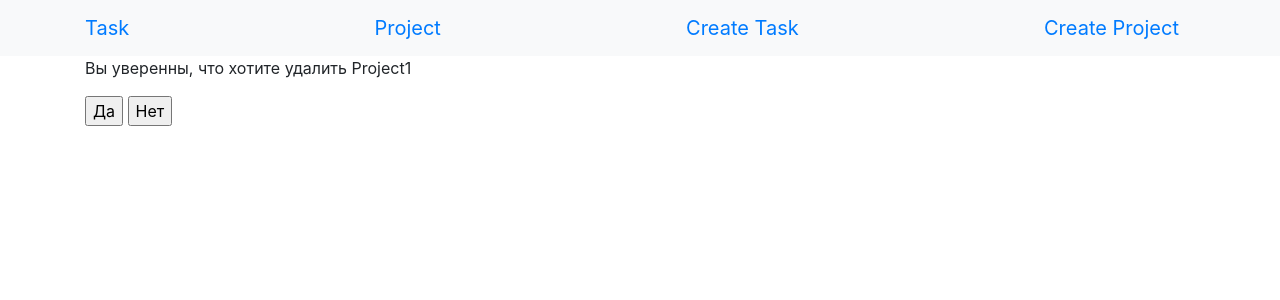
After one commit to KimLeoVal/hw49, a Django app: page /projects/1/delete/ in a window 1280 px wide. The commit adds this page. Shown: the top 300 px of the page. Run offline with Django 4.2, Linux system fonts and the light colour scheme; data comes from the database, SQL or seed files in the repository; some libraries are stand-ins or nearby versions.

Commit message:
переписал удаление проэкта  с использованием DeleteView

```diff
--- /dev/null
+++ b/webapp/templates/for_project/delete.html
@@ -0,0 +1,10 @@
+{%  extends 'base.html' %}
+{% block content %}
+
+    <p>Вы уверенны, что хотите удалить {{ project.title }}</p>
+    <form action="" method="POST">
+    {%  csrf_token %}
+        <input name="Yes" type="submit" value="Да"/>
+        <input name="No" type="submit" value="Нет"/>
+    </form>
+{%  endblock %}
--- a/webapp/templates/for_project/project.html
+++ b/webapp/templates/for_project/project.html
@@ -12,6 +12,9 @@
     <a href="{% url 'CreateProjectTask' project.pk %}">Создать задачу</a>
     <br>
     <a href="{% url 'UpdateProject' project.pk %}">Изменить проект</a>
+    <br>
+    <a href="{% url 'DeleteProject' project.pk %}">Удалить проект</a>
+
 
         {% if is_paginated %}
         {% include "partial/pagination.html" %}
--- a/webapp/urls.py
+++ b/webapp/urls.py
@@ -1,7 +1,7 @@
 from django.urls import path
 
 from webapp.views import IndexView, TaskView, CreateTask, UpdateTask, DeleteTask, ProjectView, DetailProjectView, \
-    CreateProject, CreateProjectTask, CreateTask1, UpdateProject
+    CreateProject, CreateProjectTask, CreateTask1, UpdateProject, DeleteProject
 
 urlpatterns = [
     path('', IndexView.as_view(), name='IndexView'),
@@ -14,6 +14,7 @@ urlpatterns = [
     path('projects/create', CreateProject.as_view(), name='CreateProject'),
     path('projects/<int:pk>/task/add', CreateProjectTask.as_view(), name='CreateProjectTask'),
     path('projects/<int:pk>/update/', UpdateProject.as_view(), name='UpdateProject'),
+    path('projects/<pk>/delete/', DeleteProject.as_view(), name='DeleteProject'),
 
 
 
--- a/webapp/views.py
+++ b/webapp/views.py
@@ -168,3 +168,9 @@ class UpdateProject(UpdateView):
     template_name = 'for_project/update.html'
     form_class = ProjectForm
     context_object_name = 'project'
+
+class DeleteProject(DeleteView):
+    model = Project
+    context_object_name = 'project'
+    template_name = 'for_project/delete.html'
+    success_url = reverse_lazy('ProjectView')
```
